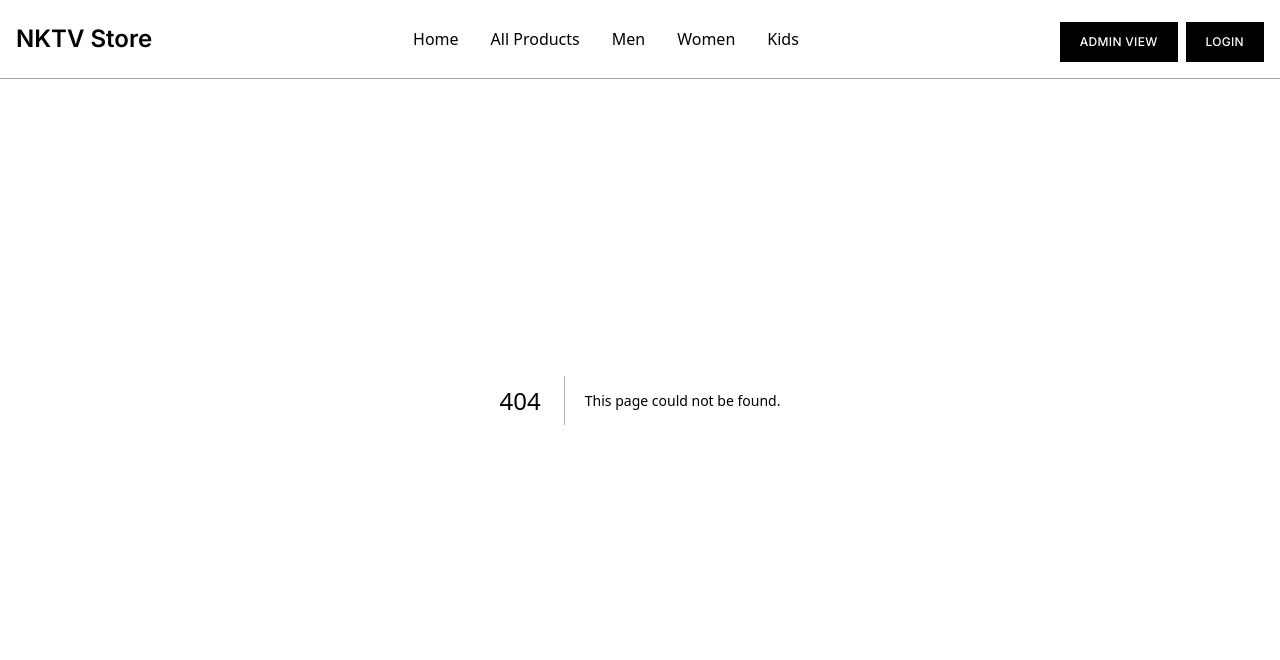
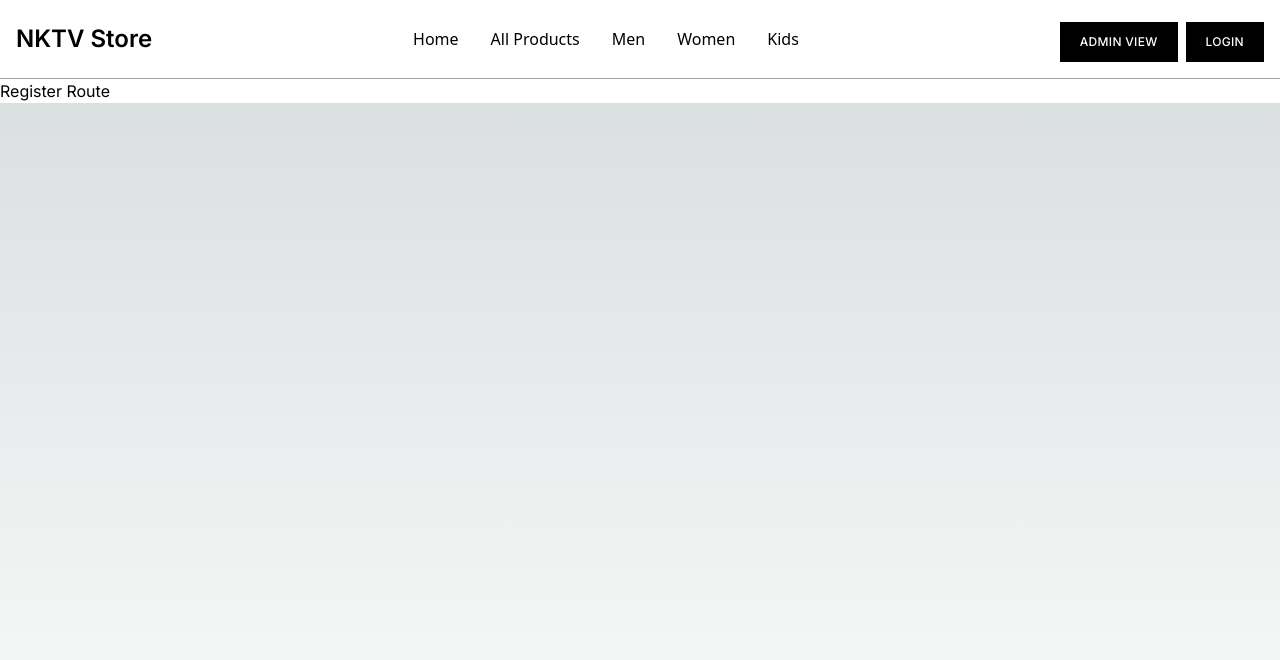
Before and after one commit to nainoaktv/nktv-store, a Next.js app: page /register in a window 1280 px wide. Before the commit this address had no page. Shown: the top 660 px of the page. Built offline with nearby package versions, Linux system fonts and the light colour scheme.

Commit message:
initial commit register route

```diff
--- a/src/app/layout.js
+++ b/src/app/layout.js
@@ -16,7 +16,9 @@ export default function RootLayout({ children }) {
       <body className={inter.className}>
         <GlobalState>
           <Navbar />
-          <main>{children}</main>
+          <main className="flex min-h-screen flex-col mt-[79px]">
+            {children}
+          </main>
         </GlobalState>
       </body>
     </html>
--- /dev/null
+++ b/src/app/register/page.js
@@ -0,0 +1,3 @@
+export default function Register() {
+  return <div className="bg-white relative text-black">Register Route</div>;
+}
--- a/src/components/Navbar/index.js
+++ b/src/components/Navbar/index.js
@@ -51,7 +51,7 @@ export default function Navbar() {
 
   return (
     <>
-      <nav className="bg-white fixed w-full z-20 border-b border-gray-400">
+      <nav className="bg-white fixed w-full top-0 left-0 z-20 border-b border-gray-400">
         <div className="max-w-screen-xl flex flex-wrap items-center justify-between mx-auto p-4">
           <div className="flex items-center cursor-pointer">
             <span className="self-center text-2xl font-semibold whitespace-nowrap text-black">
```
